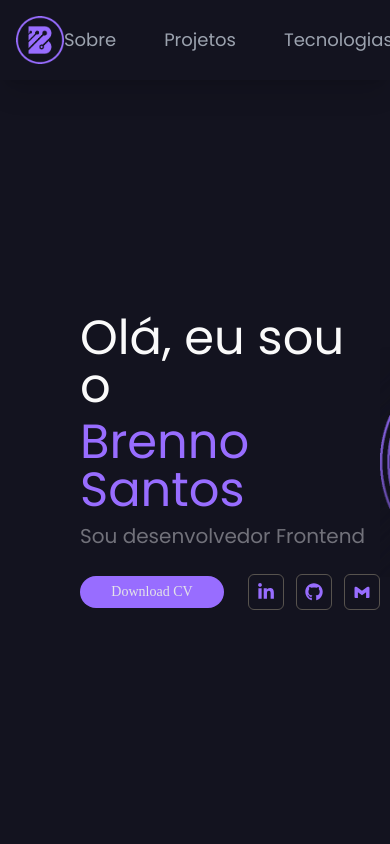
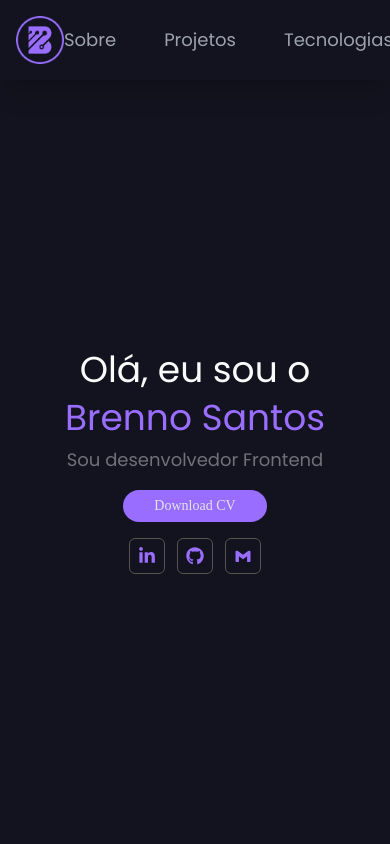
Before and after one commit to devbls/portfolio, a React (Vite) app: page / in a window 390 px wide. Shown: the top 844 px of the page. Built offline with nearby package versions, Linux system fonts and the light colour scheme.

Commit message:
Create responsive design for the first section

```diff
--- a/src/components/FirstSection.tsx
+++ b/src/components/FirstSection.tsx
@@ -9,14 +9,18 @@ export const FirstSection = () => {
 
   return (
     <div className="h-[calc(100vh-5rem)]">
-      <div className="h-full flex items-center justify-between px-20">
+      <div className="h-full flex items-center justify-center sm:justify-between sm:px-12 md:px-16 lg:px-20">
         <div className="flex flex-col gap-2">
-          <p className="font-poppins text-5xl text-zinc-50">{t("title")}</p>
-          <span className="font-poppins text-5xl text-purple-500">
+          <p className="font-poppins text-center sm:text-left text-4xl sm:text-3xl md:text-4xl lg:text-5xl text-zinc-50">
+            {t("title")}
+          </p>
+          <span className="font-poppins text-center sm:text-left text-4xl sm:text-3xl md:text-4xl lg:text-5xl text-purple-500">
             Brenno Santos
           </span>
-          <p className="font-poppins text-xl text-zinc-500">{t("subtitle")}</p>
-          <div className="flex items-center mt-4 gap-6">
+          <p className="font-poppins text-center sm:text-left text-lg sm:text-base md:text-lg lg:text-xl text-zinc-500">
+            {t("subtitle")}
+          </p>
+          <div className="flex flex-col lg:flex-row sm:items-start md:items-start items-center mt-2 lg:mt-4 gap-4 lg:gap-6">
             <button className="h-8 w-36 text-sm font-dm bg-purple-500 hover:bg-purple-600 text-zinc-200 rounded-full transition">
               <a href={cv} download="CV" target="_blank">
                 Download CV
@@ -44,7 +48,11 @@ export const FirstSection = () => {
             </div>
           </div>
         </div>
-        <img className="h-128 w-128" src="/logo.webp" alt="Big Logo" />
+        <img
+          className="hidden sm:block sm:h-64 sm:w-64 md:h-80 md:w-80 lg:h-96 lg:w-96"
+          src="/logo.webp"
+          alt="Big Logo"
+        />
       </div>
     </div>
   );
```
